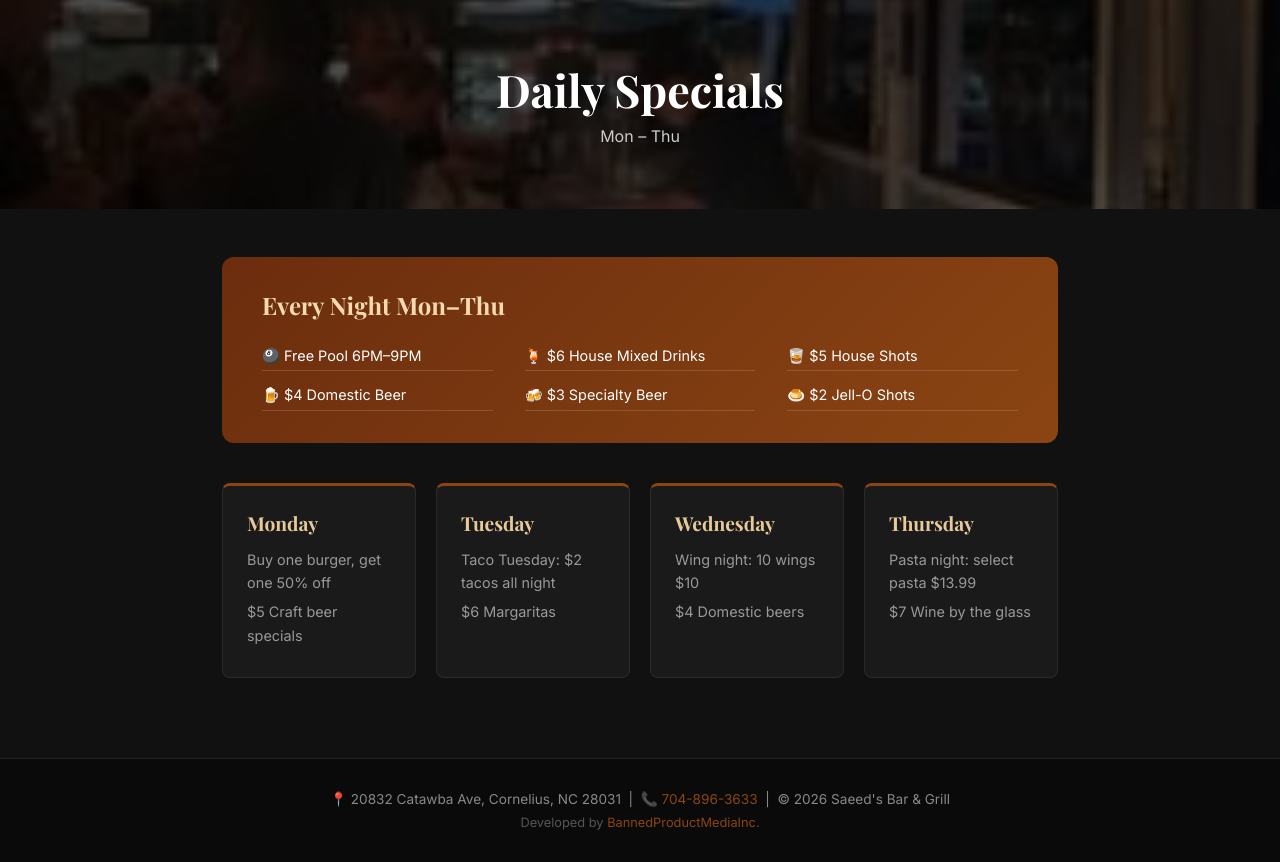
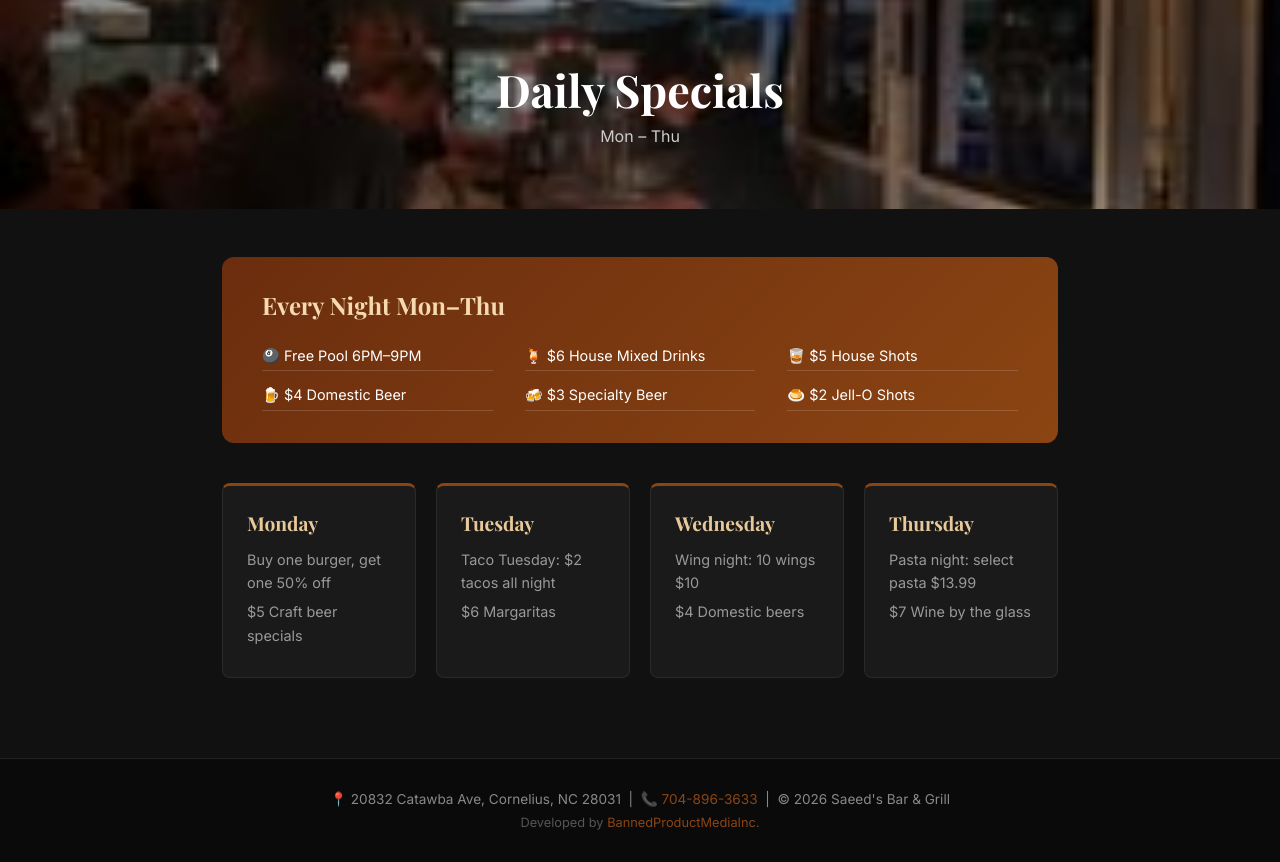
Before and after one commit to RCeasar01/SaeedsLKN, a plain HTML site: page daily-specials.html in a window 1280 px wide. Shown: the part 71-933 px from the top of the page. Drawn offline with nearby package versions, Linux system fonts and the light colour scheme.

Commit message:
Lighten overlays and sharpen background images on all pages

```diff
--- a/daily-specials.html
+++ b/daily-specials.html
@@ -35,8 +35,9 @@
         .page-hero-bg {
             position: absolute; inset: 0;
             background: url('photos/656709618_26458958273716196_1761227282057982624_n.jpg') center/cover no-repeat;
+            filter: contrast(1.08) saturate(1.1);
         }
-        .page-hero-overlay { position: absolute; inset: 0; background: rgba(0,0,0,0.7); }
+        .page-hero-overlay { position: absolute; inset: 0; background: rgba(0,0,0,0.45); }
         .page-hero-content { position: relative; z-index: 1; padding-top: 68px; }
         .page-hero-content h1 { font-family: 'Playfair Display', serif; font-size: 2.8rem; font-weight: 700; }
         .page-hero-content p { font-size: 1rem; color: #ccc; margin-top: 0.4rem; }
```
Also changed, not shown: contact.html (+2 -1 lines), events.html (+2 -1 lines), gallery.html (+2 -1 lines), index.html (+2 -1 lines), menu.html (+2 -1 lines).
